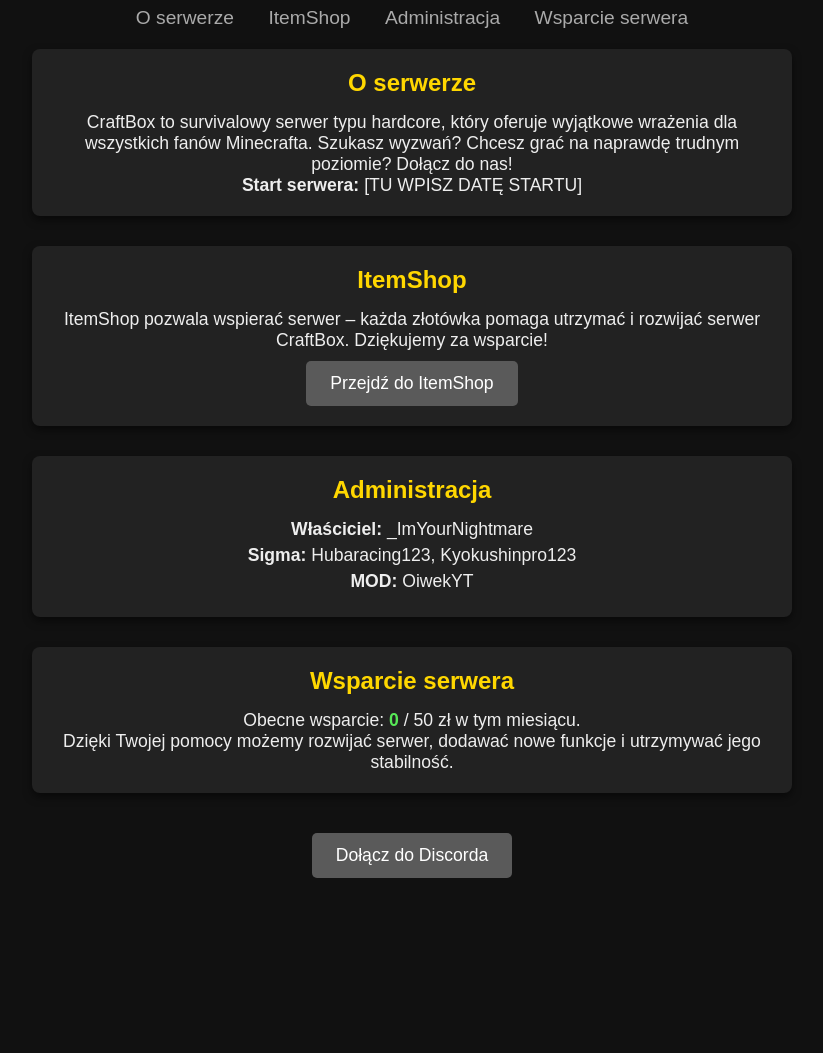
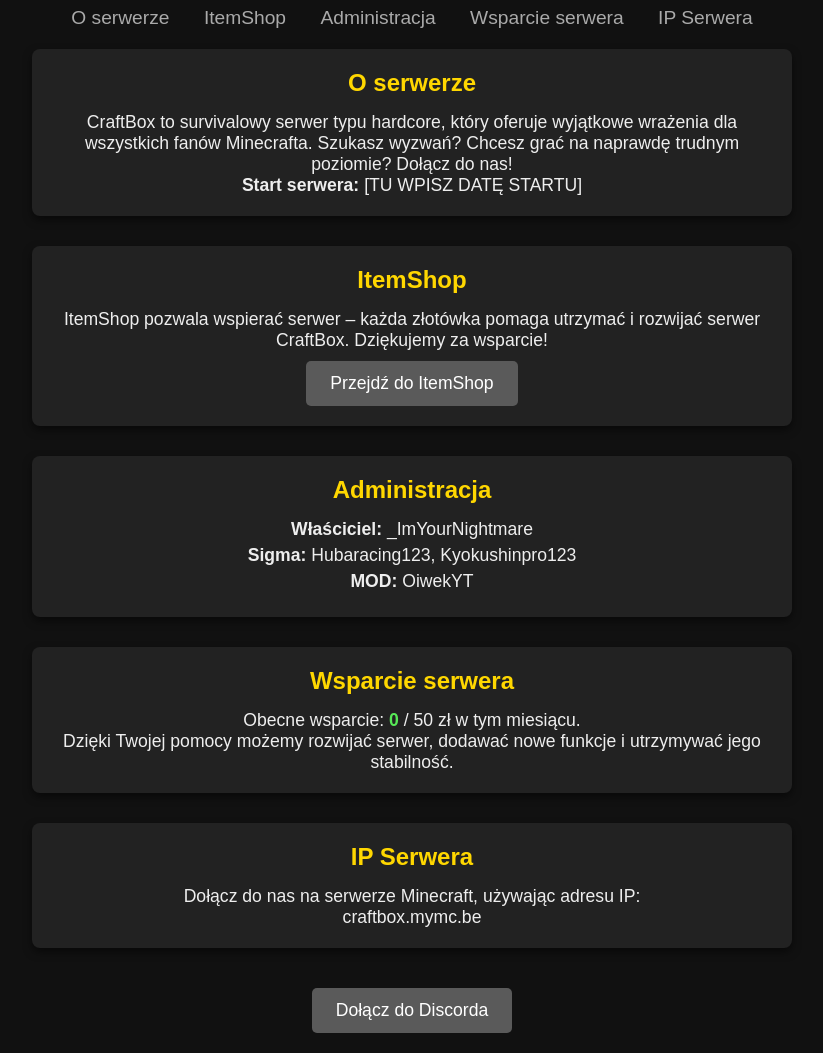
Before and after one commit to ItsLukiYT2010/craftbox, a plain HTML site: page index.html in a window 1280 px wide. Shown: the part 78-1131 px from the top of the page, without its empty margins (228-1051 px from the left). Before the commit the page ends 976 px from the top, so only its background shows below. Drawn offline with Linux system fonts and the light colour scheme.

Commit message:
Update index.html

```diff
--- a/index.html
+++ b/index.html
@@ -23,6 +23,7 @@
                 <a href="#shop">ItemShop</a>
                 <a href="#staff">Administracja</a>
                 <a href="#support">Wsparcie serwera</a>
+                <a href="#ip">IP Serwera</a>
             </nav>
         </header>
 
@@ -57,6 +58,13 @@
             <p>Dzięki Twojej pomocy możemy rozwijać serwer, dodawać nowe funkcje i utrzymywać jego stabilność.</p>
         </section>
 
+        <!-- Nowa sekcja z adresem IP serwera -->
+        <section id="ip">
+            <h2>IP Serwera</h2>
+            <p>Dołącz do nas na serwerze Minecraft, używając adresu IP:</p>
+            <p class="server-ip">craftbox.mymc.be</p>
+        </section>
+
         <!-- Przyciski do Discorda i ItemShop -->
         <div class="buttons">
             <a href="https://discord.gg/wPbfgnJn" class="button" target="_blank">Dołącz do Discorda</a>
```
